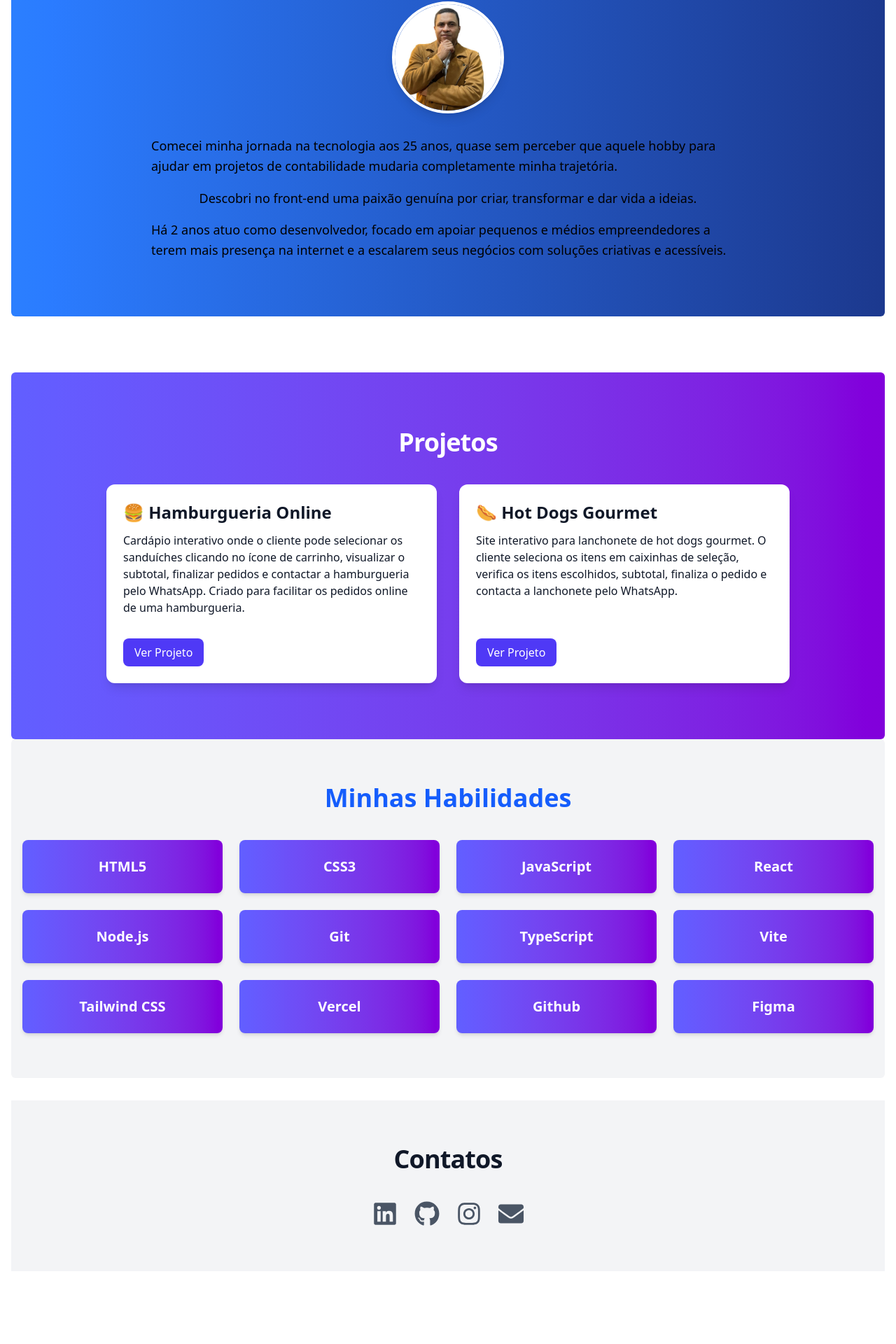
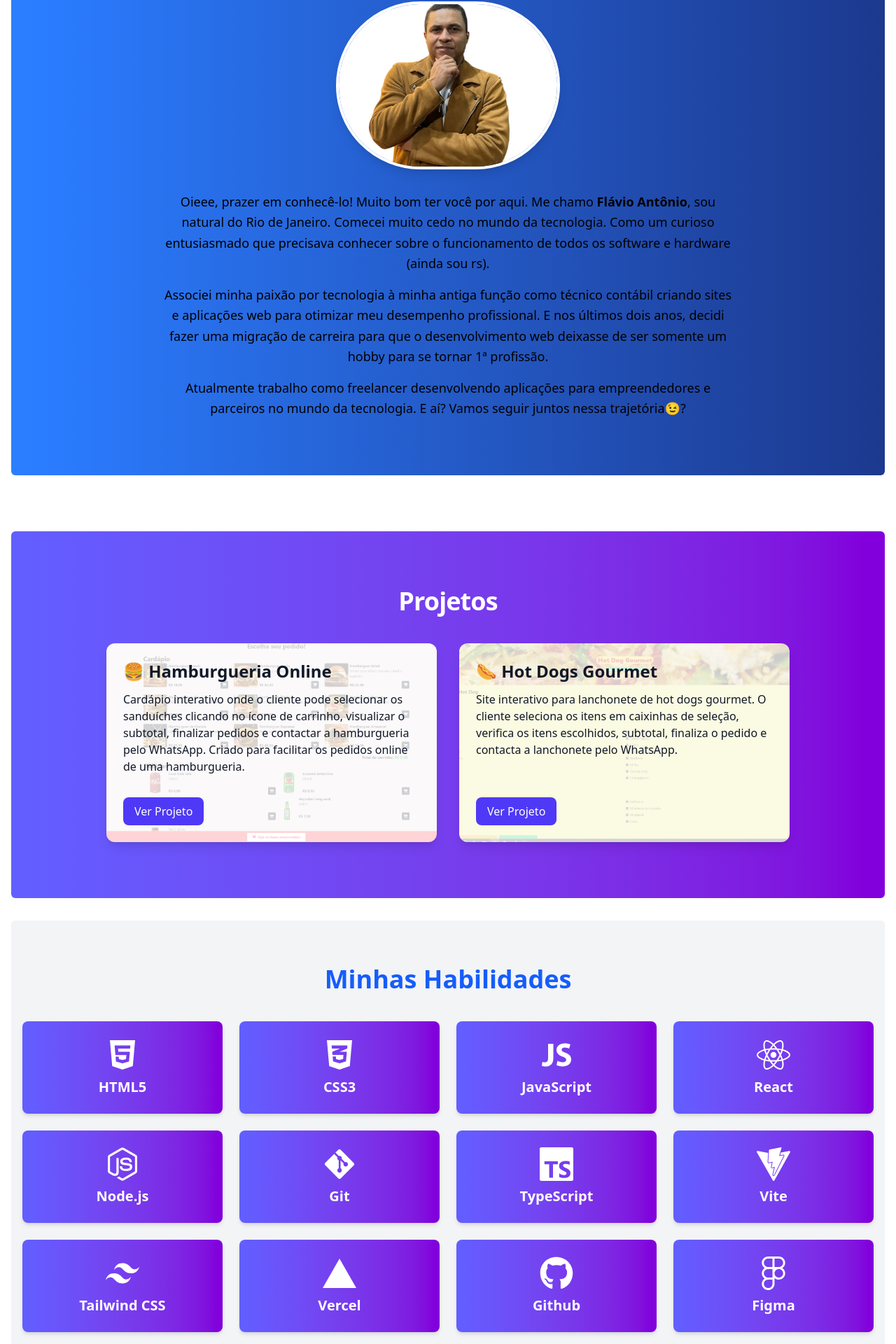
Before and after one commit to Flavio-Antonio-da-Silva/portfolio-react-vite, a React (Vite) app: page / in a window 1280 px wide. Shown: the part 358-2278 px from the top of the page at 70% size. Before the commit the page ends 2190 px from the top, so only its background shows below. Built offline with nearby package versions, Linux system fonts and the light colour scheme.

Commit message:
Rodando perfeitamente!
Alterei background dos projetos 1 e 2.

```diff
--- a/src/App.jsx
+++ b/src/App.jsx
@@ -33,7 +33,7 @@ function App() {
     <div className="bg-white dark:bg-gray-800 text-black dark:text-white min-h-screen p-4">
       <Navbar toggleDarkMode={toggleDarkMode} isDarkMode={isDarkMode} />
       <main className="pt-20">
-        <h1 className="text-4xl text-center font-bold mb-8">Bem-vindo ao Meu Portfólio</h1>
+        <h1 className="text-4xl text-center font-bold mb-8  ">Dev Front-end: Flávio Antônio!</h1>
         <AboutMe />
         <Projects />
         <Skills />
--- a/src/assets/components/AboutMe.jsx
+++ b/src/assets/components/AboutMe.jsx
@@ -9,8 +9,7 @@ export default function AboutMe() {
                  hover:-translate-y-1 hover:rotate-1
                  group cursor-pointer"
     >
-      <div
-        id="sobre"
+     <div
         className="max-w-4xl mx-auto px-6 py-16 md:py-20 mt-20 flex flex-col items-center">
         <h2 className="text-3xl md:text-4xl font-bold tracking-tight mb-6 text-center">
           Sobre mim
@@ -20,24 +19,18 @@ export default function AboutMe() {
         <img
           src="/imagens/para_port5.png" // Caminho CORRETO para a pasta public
           alt="Foto de Flávio"
-          className="w-40 h-40 object-cover rounded-full shadow-lg mb-8 border-4 border-white dark:border-gray-800"
+          className="w-80 h-60 object-cover rounded-full shadow-lg mb-8 border-4 border-white dark:border-gray-800"
         />
 
-        <p className="text-lg leading-relaxed mb-4 text-left">
-          Comecei minha jornada na tecnologia aos 25 anos, quase sem perceber que
-          aquele hobby para ajudar em projetos de contabilidade mudaria
-          completamente minha trajetória.
+        {/* Novo texto da seção "Sobre mim" */}
+        <p className="text-lg leading-relaxed mb-4 text-center px-4">
+          Oieee, prazer em conhecê-lo! Muito bom ter você por aqui. Me chamo <strong ClassName= "font-sans">Flávio Antônio</strong>, sou natural do Rio de Janeiro. Comecei muito cedo no mundo da tecnologia. Como um curioso entusiasmado que precisava conhecer sobre o funcionamento de todos os software e hardware (ainda sou rs).
         </p>
-
-        <p className="text-lg leading-relaxed mb-4 text-left">
-          Descobri no front-end uma paixão genuína por criar, transformar e dar
-          vida a ideias.
+        <p className="text-lg leading-relaxed mb-4 text-center px-4">
+          Associei minha paixão por tecnologia à minha antiga função como técnico contábil criando sites e aplicações web para otimizar meu desempenho profissional. E nos últimos dois anos, decidi fazer uma migração de carreira para que o desenvolvimento web deixasse de ser somente um hobby para se tornar 1ª profissão.
         </p>
-
-        <p className="text-lg leading-relaxed text-left">
-          Há 2 anos atuo como desenvolvedor, focado em apoiar pequenos e médios
-          empreendedores a terem mais presença na internet e a escalarem seus
-          negócios com soluções criativas e acessíveis.
+        <p className="text-lg leading-relaxed text-center px-4">
+          Atualmente trabalho como freelancer desenvolvendo aplicações para empreendedores e parceiros no mundo da tecnologia. E aí? Vamos seguir juntos nessa trajetória😉?
         </p>
       </div>
     </section>
--- a/src/assets/components/Projects.jsx
+++ b/src/assets/components/Projects.jsx
@@ -1,4 +1,3 @@
-// C:\Users\Flavio\OneDrive\Documentos\portfo.git\repositorio01\portfolio01\portfolio\src\assets\components\Projects.jsx
 import React from "react";
 
 export default function Projects() {
@@ -9,7 +8,7 @@ export default function Projects() {
                  transform transition-all duration-700 ease-out
                  hover:scale-105 hover:shadow-2xl hover:shadow-indigo-500/25
                  hover:-translate-y-1 hover:rotate-1
-                 group"
+                 group mb-8" // Adicionado mb-8 para espaçamento consistente
     >
       <div className="max-w-5xl mx-auto px-6 py-16 md:py-20 mt-20">
         <h2 className="text-3xl md:text-4xl font-bold tracking-tight mb-10 text-center">
@@ -19,8 +18,18 @@ export default function Projects() {
         {/* Grid de projetos */}
         <div className="grid grid-cols-1 md:grid-cols-2 gap-8">
           {/* Projeto Hamburgueria */}
-          <div className="p-6 bg-white dark:bg-gray-800 text-gray-900 dark:text-gray-100 rounded-xl shadow-lg flex flex-col justify-between">
-            <div>
+          <div
+            className="relative p-6 bg-cover bg-center rounded-xl shadow-lg flex flex-col justify-between"
+            style={{
+              backgroundImage: 'url("/imagens/fundo-pj-1.png")', // Caminho relativo à pasta `public`
+              backgroundColor: 'rgba(255, 255, 255, 0.8)', // Fundo branco semi-transparente para o modo claro
+              backgroundBlendMode: 'overlay' // Mistura o background-color com a imagem
+            }}
+          >
+            {/* Overlay para o modo escuro, garantindo legibilidade */}
+            <div className="absolute inset-0 bg-black opacity-0 dark:opacity-50 rounded-xl transition-opacity duration-300"></div>
+
+            <div className="relative z-10 text-gray-900 dark:text-gray-100"> {/* Garante que o conteúdo fique acima do overlay */}
               <h3 className="text-2xl font-semibold mb-3">🍔 Hamburgueria Online</h3>
               <p className="mb-4">
                 Cardápio interativo onde o cliente pode selecionar os sanduíches clicando
@@ -28,7 +37,7 @@ export default function Projects() {
                 a hamburgueria pelo WhatsApp. Criado para facilitar os pedidos online de uma hamburgueria.
               </p>
             </div>
-            <div className="flex justify-between mt-4">
+            <div className="flex justify-between mt-4 relative z-10">
               <a
                 href="https://hamburgueria-mh9hlyshz-flavio-antonio-da-silvas-projects.vercel.app/"
                 target="_blank"
@@ -41,8 +50,18 @@ export default function Projects() {
           </div>
 
           {/* Projeto Hot Dogs Gourmet */}
-          <div className="p-6 bg-white dark:bg-gray-800 text-gray-900 dark:text-gray-100 rounded-xl shadow-lg flex flex-col justify-between">
-            <div>
+          <div
+            className="relative p-6 bg-cover bg-center rounded-xl shadow-lg flex flex-col justify-between"
+            style={{
+              backgroundImage: 'url("/imagens/fundo-pj-2.png")', // Caminho relativo à pasta `public`
+              backgroundColor: 'rgba(255, 255, 255, 0.8)', // Fundo branco semi-transparente para o modo claro
+              backgroundBlendMode: 'overlay' // Mistura o background-color com a imagem
+            }}
+          >
+            {/* Overlay para o modo escuro, garantindo legibilidade */}
+            <div className="absolute inset-0 bg-black opacity-0 dark:opacity-50 rounded-xl transition-opacity duration-300"></div>
+
+            <div className="relative z-10 text-gray-900 dark:text-gray-100"> {/* Garante que o conteúdo fique acima do overlay */}
               <h3 className="text-2xl font-semibold mb-3">🌭 Hot Dogs Gourmet</h3>
               <p className="mb-4">
                 Site interativo para lanchonete de hot dogs gourmet. O cliente seleciona os itens
@@ -50,7 +69,7 @@ export default function Projects() {
                 e contacta a lanchonete pelo WhatsApp.
               </p>
             </div>
-            <div className="flex justify-between mt-4">
+            <div className="flex justify-between mt-4 relative z-10">
               <a
                 href="https://projeto-2-tan-eight.vercel.app/"
                 target="_blank"
--- a/src/assets/components/Skills.jsx
+++ b/src/assets/components/Skills.jsx
@@ -1,6 +1,24 @@
 import React from "react";
+import { FaHtml5, FaCss3Alt, FaReact, FaNodeJs, FaGitAlt, FaGithub, FaFigma } from 'react-icons/fa';
+import { IoLogoJavascript } from 'react-icons/io';
+import { SiTypescript, SiVite, SiTailwindcss, SiVercel } from 'react-icons/si';
 
 export default function Skills() {
+  const skills = [
+    { name: "HTML5", icon: <FaHtml5 className="text-5xl" /> },
+    { name: "CSS3", icon: <FaCss3Alt className="text-5xl" /> },
+    { name: "JavaScript", icon: <IoLogoJavascript className="text-5xl" /> },
+    { name: "React", icon: <FaReact className="text-5xl" /> },
+    { name: "Node.js", icon: <FaNodeJs className="text-5xl" /> },
+    { name: "Git", icon: <FaGitAlt className="text-5xl" /> },
+    { name: "TypeScript", icon: <SiTypescript className="text-5xl" /> },
+    { name: "Vite", icon: <SiVite className="text-5xl" /> },
+    { name: "Tailwind CSS", icon: <SiTailwindcss className="text-5xl" /> },
+    { name: "Vercel", icon: <SiVercel className="text-5xl" /> },
+    { name: "Github", icon: <FaGithub className="text-5xl" /> },
+    { name: "Figma", icon: <FaFigma className="text-5xl" /> }
+  ];
+
   return (
     <section
       id="habilidades"
@@ -14,30 +32,18 @@ export default function Skills() {
           Minhas Habilidades
         </h2>
         <div className="grid grid-cols-2 md:grid-cols-3 lg:grid-cols-4 gap-6">
-          {[
-            "HTML5",
-            "CSS3",
-            "JavaScript",
-            "React",
-            "Node.js",
-            "Git",
-            "TypeScript",
-            "Vite",
-            "Tailwind CSS",
-            "Vercel",
-            "Github",
-            "Figma"
-          ].map((skill, index) => (
+          {skills.map((skill, index) => (
             <div
               key={index}
               className="relative p-6 rounded-lg shadow-md
                          bg-gradient-to-r from-indigo-500 to-purple-700 text-white // Gradiente para cada item
                          transform transition-all duration-300 ease-out
                          hover:scale-105 hover:shadow-lg hover:shadow-purple-500/50 // Sombra e escala no hover
-                         flex items-center justify-center text-center
+                         flex flex-col items-center justify-center text-center
                          group-hover:rotate-0 group-hover:scale-100" // Resetar rotação e escala no hover do grupo
             >
-              <p className="text-xl font-semibold">{skill}</p>
+              {skill.icon}
+              <p className="text-xl font-semibold mt-2">{skill.name}</p>
               {/* Elementos de fundo para o efeito visual, se desejar */}
               <div className="absolute inset-0 bg-black opacity-0 group-hover:opacity-10 transition-opacity duration-300 rounded-lg"></div>
             </div>
```
Also changed, not shown: src/assets/components/Navbar.jsx (+30 -13 lines), public/imagens/fundo-pj-1.png (added), public/imagens/fundo-pj-2.png (added).
